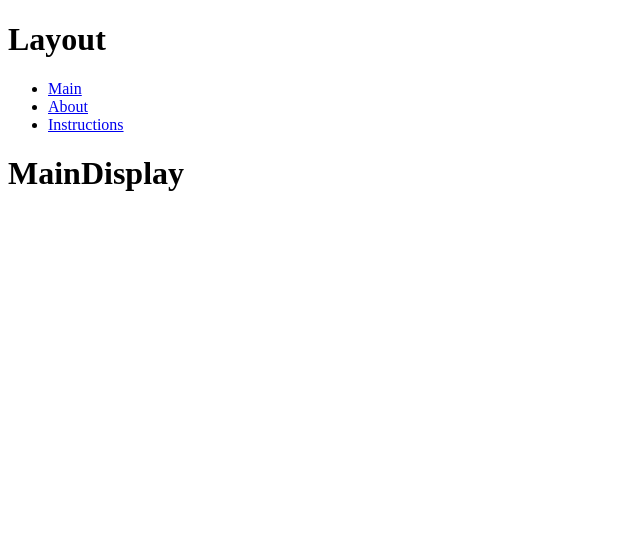
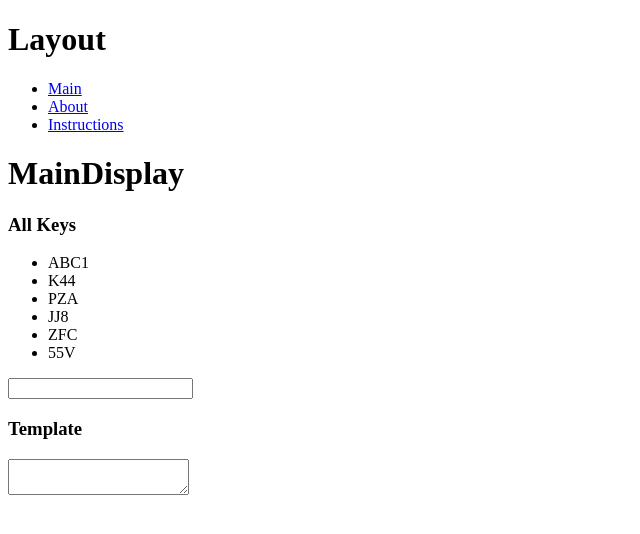
Before and after one commit to agviray/react-text-fetch, a React (Create React App) app: page /main in a window 1280 px wide. Shown: the top 534 px of the page, without its empty margins (0-640 px from the left). Built offline with nearby package versions, Linux system fonts and the light colour scheme.

Commit message:
Create components needed for Main display

```diff
--- /dev/null
+++ b/src/components/KeyCollection.js
@@ -0,0 +1,20 @@
+import React from 'react';
+import KeyItem from './KeyItem';
+
+const KeyCollection = () => {
+  return (
+    <div>
+      <h3>All Keys</h3>
+      <ul>
+        <KeyItem>ABC1</KeyItem>
+        <KeyItem>K44</KeyItem>
+        <KeyItem>PZA</KeyItem>
+        <KeyItem>JJ8</KeyItem>
+        <KeyItem>ZFC</KeyItem>
+        <KeyItem>55V</KeyItem>
+      </ul>
+    </div>
+  );
+};
+
+export default KeyCollection;
--- /dev/null
+++ b/src/components/KeyInput.js
@@ -0,0 +1,11 @@
+import React from 'react';
+
+const KeyInput = () => {
+  return (
+    <>
+      <input type="text" />
+    </>
+  );
+};
+
+export default KeyInput;
--- /dev/null
+++ b/src/components/KeyItem.js
@@ -0,0 +1,11 @@
+import React from 'react';
+
+const KeyItem = ({ children }) => {
+  return (
+    <li>
+      <span>{children}</span>
+    </li>
+  );
+};
+
+export default KeyItem;
--- a/src/components/Main.js
+++ b/src/components/Main.js
@@ -1,9 +1,17 @@
 import React from 'react';
+import KeyCollection from './KeyCollection';
+import KeyInput from './KeyInput';
+import Template from './Template';
 
 const Main = () => {
   return (
     <div>
       <h1>MainDisplay</h1>
+      <div>
+        <KeyCollection />
+        <KeyInput />
+        <Template />
+      </div>
     </div>
   );
 };
--- /dev/null
+++ b/src/components/Template.js
@@ -0,0 +1,12 @@
+import React from 'react';
+
+const Template = () => {
+  return (
+    <div>
+      <h3>Template</h3>
+      <textarea></textarea>
+    </div>
+  );
+};
+
+export default Template;
```
